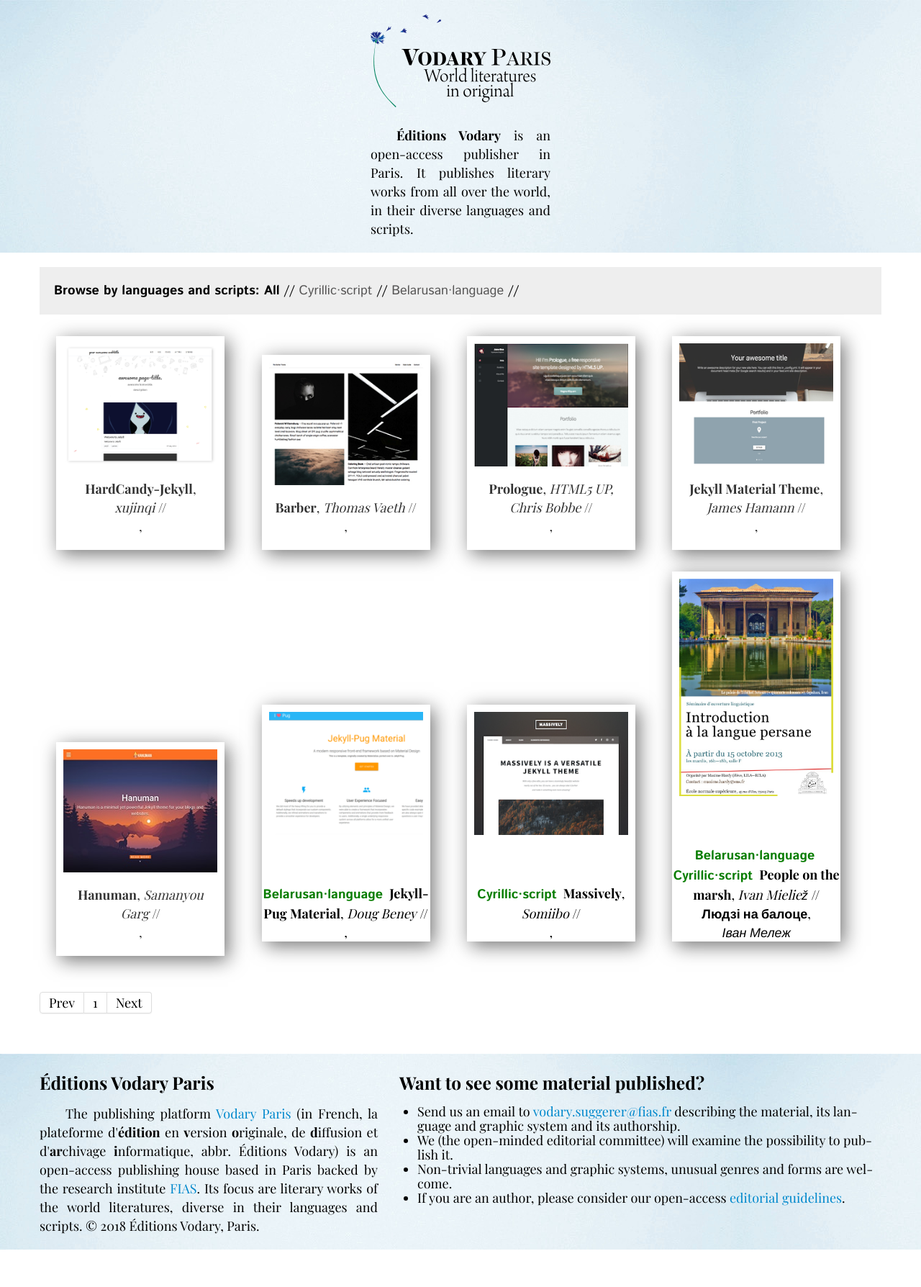
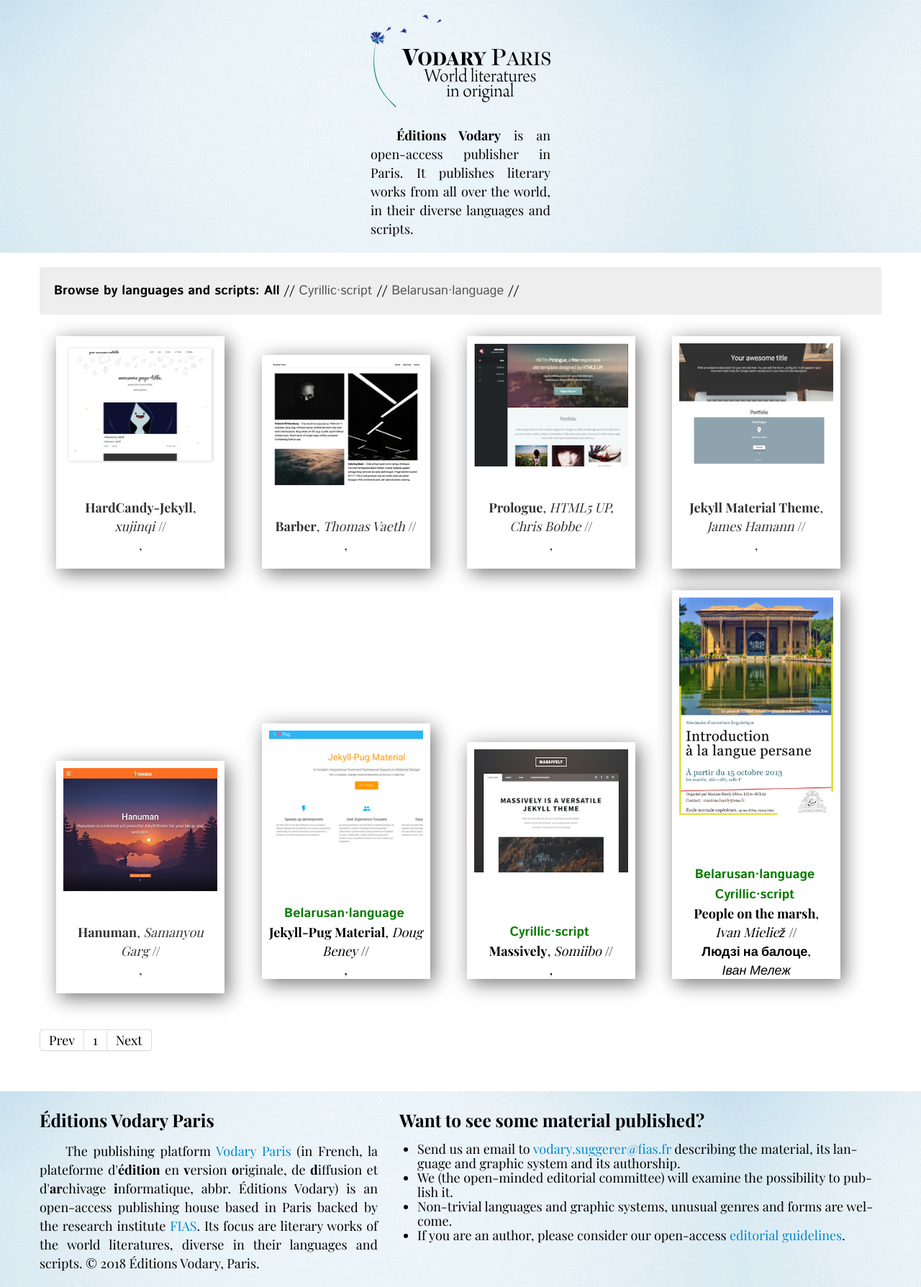
Before and after one commit to mlare/vodary, a Jekyll site: the page built from index.html, in a window 1280 px wide. Shown: the whole page at 72% size. Built offline with Jekyll 4.4.1, drawn with Linux system fonts in a browser that asks for light colours; some web fonts are replaced; Markdown is read by kramdown in place of the engine named in the settings; the list of posts is cut into pages by our own code; before the commit the page ends 1736 px from its top, so only the background shows below that.

Commit message:
Update postwidget.html

```diff
--- a/_includes/postwidget.html
+++ b/_includes/postwidget.html
@@ -2,6 +2,6 @@
 <div class="item-image"><img src="/thumbnails/{{ post.thumbnail }}"></div>
 <div class="item-name">
 {% if post.tags %}{% for tag in post.tags %}{% capture tag_name %}{{ tag }}{% endcapture %}
-<a style="text-decoration:none;"; href="/tag/{{ tag_name }}"  class="tagged"><nobr>{{ tag_name }}</nobr></a>&nbsp;{% endfor %}{% endif %}
+<a style="text-decoration:none;"; href="/tag/{{ tag_name }}"  class="tagged"><nobr>{{ tag_name }}</nobr></a>&nbsp;{% endfor %}{% endif %}<br>
 <strong>{{ post.title }}</strong>, <i font-family:serif;>{{ post.author }}</i> //<br><strong>{{ post.ortitle }}</strong>, <i font-family:serif;>{{ post.orauthor }}</i>
 </div>
```
